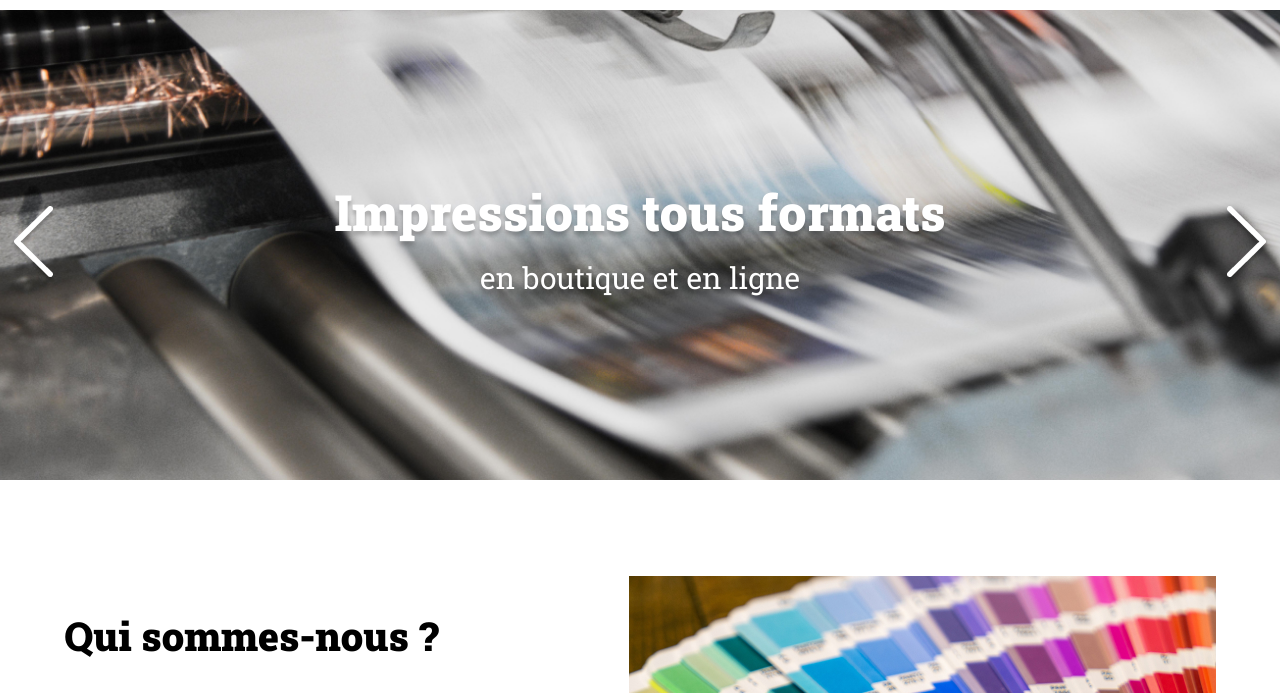
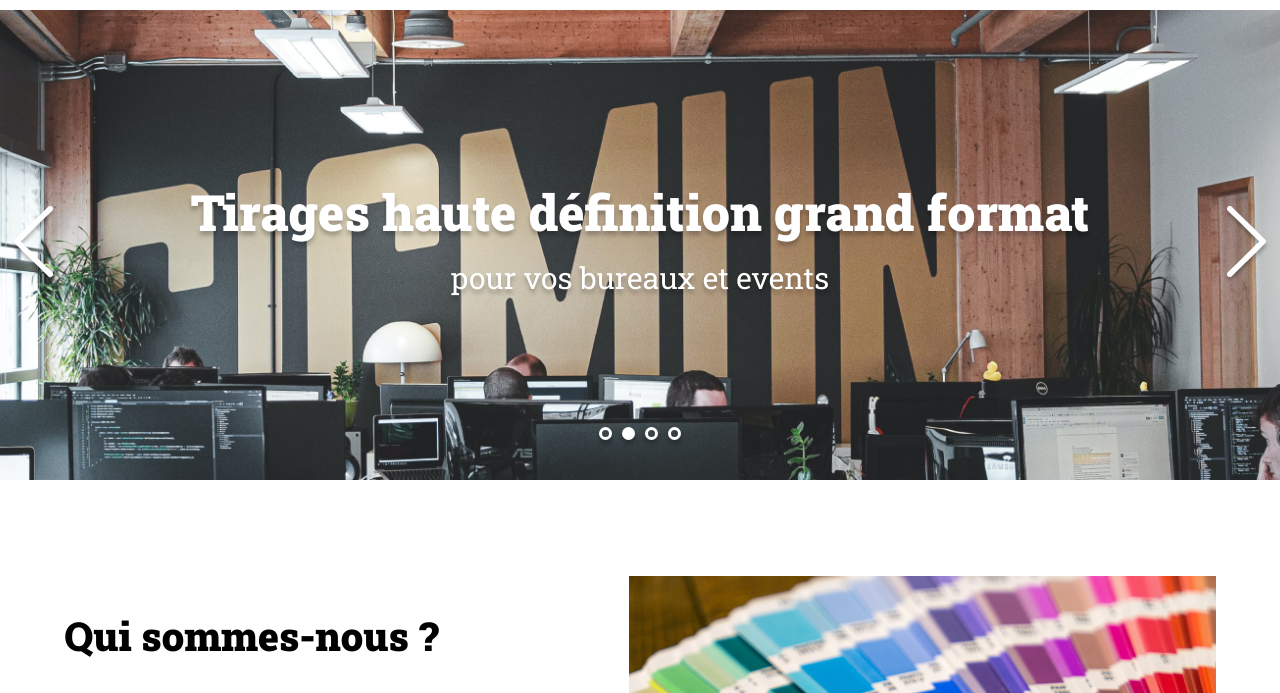
Before and after one commit to sanasla/OCR-JS-projet6, a plain HTML site: page index.html in a window 1280 px wide. Shown: the part 91-784 px from the top of the page. Drawn offline with Linux system fonts and the light colour scheme.

Commit message:
code complet

```diff
--- a/assets/script.js
+++ b/assets/script.js
@@ -1,18 +1,89 @@
 const slides = [
   {
-		"image":"slide1.jpg",
-		"tagLine":"Impressions tous formats <span>en boutique et en ligne</span>"
+    image: "assets/images/slideshow/slide1.jpg",
+    tagLine: "Impressions tous formats <span>en boutique et en ligne</span>",
   },
   {
-		"image":"slide2.jpg",
-		"tagLine":"Tirages haute définition grand format <span>pour vos bureaux et events</span>"
+    image: "assets/images/slideshow/slide2.jpg",
+    tagLine:
+      "Tirages haute définition grand format <span>pour vos bureaux et events</span>",
   },
   {
-		"image":"slide3.jpg",
-		"tagLine":"Grand choix de couleurs <span>de CMJN aux pantones</span>"
+    image: "assets/images/slideshow/slide3.jpg",
+    tagLine: "Grand choix de couleurs <span>de CMJN aux pantones</span>",
   },
   {
-		"image":"slide4.png",
-		"tagLine":"Autocollants <span>avec découpe laser sur mesure</span>"
+    image: "assets/images/slideshow/slide4.png",
+    tagLine: "Autocollants <span>avec découpe laser sur mesure</span>",
+  },
+];
+
+//logs
+console.log("longueur du tableau : " + slides.length);
+
+// Création variable bullet contient le div qui est en html(la rattacher avec javascript)
+let bullet = `<div class="dot"></div>`;
+
+//get the css of element
+let dots = document.querySelector(".dots");
+//rattacher les bullets au slides
+dots.innerHTML = `${bullet.repeat(slides.length)}`;
+//select first element
+dots.firstChild.className = "dot dot_selected";
+
+// // fonction qui permet de gérer les dot
+let bulletSelected = 0;
+function ChangeDot(sens) {
+  bulletSelected = bulletSelected + sens;
+  bulletPrecedent = bulletSelected - sens;
+
+  if (bulletSelected > dots.childNodes.length - 1) {
+    bulletSelected = 0;
   }
-]
+  if (bulletSelected < 0) {
+    bulletSelected = dots.childNodes.length - 1;
+  }
+
+  console.log(dots.childNodes[bulletSelected]);
+  dots.childNodes[bulletPrecedent].className = "dot";
+  dots.childNodes[bulletSelected].className = "dot dot_selected";
+}
+
+// memorise la slide en cours
+let numero = 0;
+function ChangeSlide(sens) {
+  // Lors du clique la variable numero et incrementer de 1 ou décrementer de -1
+  numero = numero + sens;
+
+  // si numero est supérieur à 0 on le remet à 0 afin de pouvoir boucler sur le tableau
+  if (numero > slides.length - 1) {
+    numero = 0;
+  }
+
+  // Permet de ne pas dépasser la longueur du tableau cela va parcourir les items du tableau
+  if (numero < 0) {
+    numero = slides.length - 1;
+  }
+
+  // Permet de changer la source de la class banner-img
+  document.querySelector(".banner-img").src = slides[numero].image;
+  document.querySelector(".title").innerHTML = `${slides[numero].tagLine}`;
+}
+
+setInterval("ChangeSlide(1)", 4000);
+setInterval("ChangeDot(1)", 4000);
+
+// Initilisation de l'affichage par rapport au tableau
+
+let left = document.querySelector(".arrow_left");
+let right = document.querySelector(".arrow_right");
+
+left.addEventListener("click", () => {
+  ChangeSlide(-1);
+  ChangeDot(-1);
+});
+
+right.addEventListener("click", () => {
+  ChangeSlide(1);
+  ChangeDot(1);
+});
--- a/index.html
+++ b/index.html
@@ -19,7 +19,7 @@
 <main>
 	<div id="banner">
 		<img class="banner-img" src="./assets/images/slideshow/slide1.jpg" alt="Banner Print-it">
-		<p>Impressions tous formats <span>en boutique et en ligne</span></p>
+		<p class="title"> Impressions tous formats <span>en boutique et en ligne</span></p>
 
 		<div class="dots">
 		</div>
```
Lines whose indentation alone changed are shown as unchanged.
